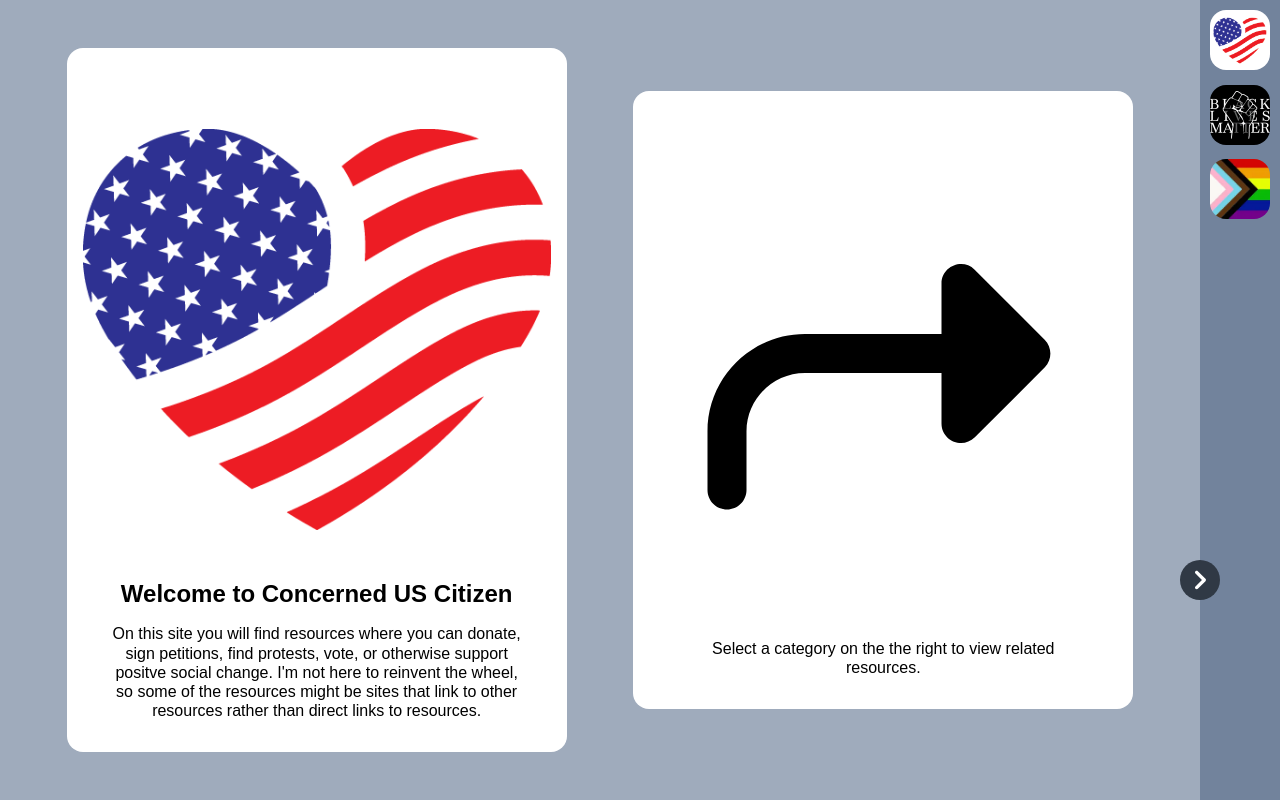
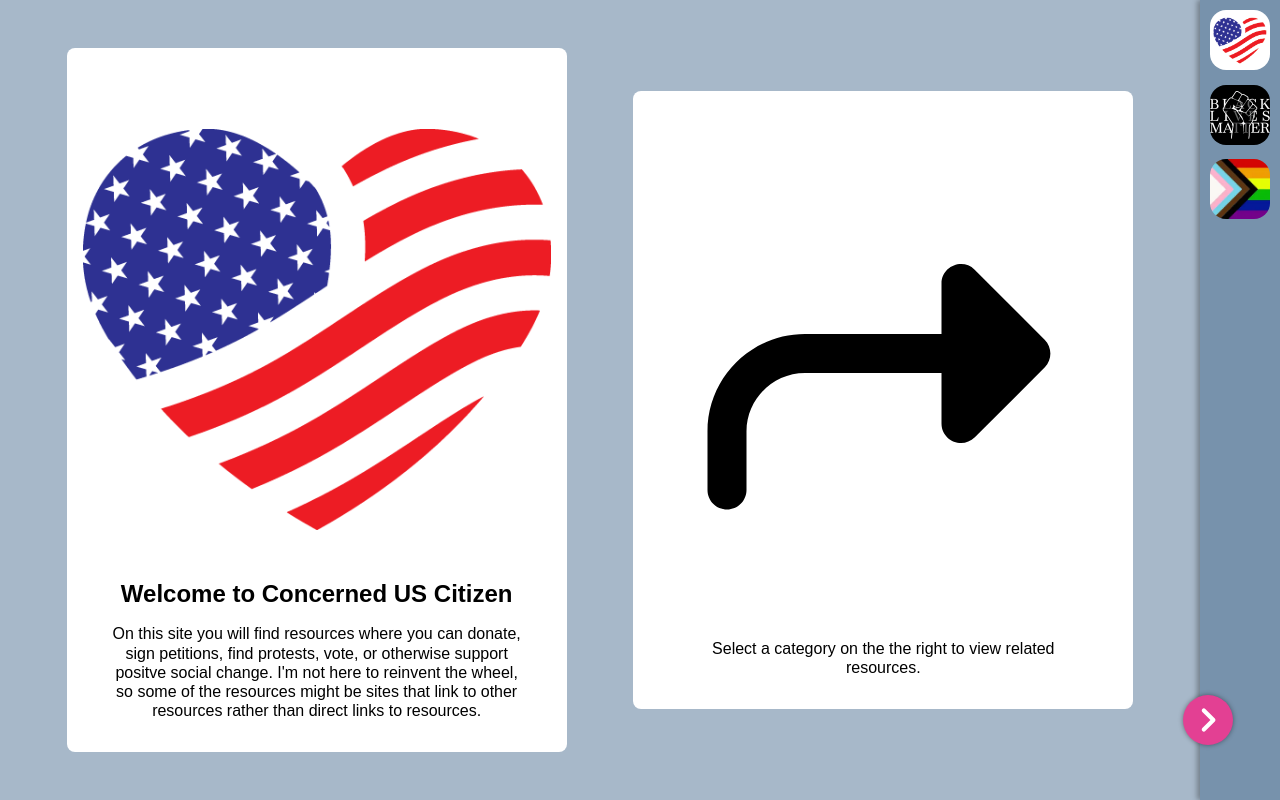
Before and after one commit to MarcusTF/concerned-us-citizen, a React (Create React App) app: page / in a window 1280 px wide. Built offline with nearby package versions, Linux system fonts and the light colour scheme; a web font is replaced by a local one.

Commit message:
improved accessability and modified styling

```diff
--- /dev/null
+++ b/src/_variables.scss
@@ -0,0 +1,2 @@
+$maincolor: rgb(119, 146, 172);
+$hueAdjust: 120;
--- a/src/components/Main/Main.scss
+++ b/src/components/Main/Main.scss
@@ -1,4 +1,4 @@
-$maincolor: rgb(114, 131, 156);
+@import '../../variables';
 
 .main {
   display: flex;
--- a/src/components/Main/Tab/Card/Card.scss
+++ b/src/components/Main/Tab/Card/Card.scss
@@ -4,7 +4,7 @@
   padding: 2rem 1rem;
   max-width: 500px;
   background-color: white;
-  border-radius: 1rem;
+  border-radius: 0.5rem;
   text-align: center;
   display: flex;
   flex-direction: column;
--- a/src/components/Main/Tab/Tab.tsx
+++ b/src/components/Main/Tab/Tab.tsx
@@ -45,7 +45,7 @@ function Tab({
       </animated.div>
     )
   } else {
-    set({ opacity: 0, transform: 'translateX(500px)' })
+    set({ opacity: 0, transform: 'translateX(100px)' })
     return null
   }
 }
--- a/src/components/SideBar/SideBar.scss
+++ b/src/components/SideBar/SideBar.scss
@@ -1,30 +1,30 @@
-$maincolor: rgb(114, 131, 156);
+@import '../../variables';
+$barWidth: 80px;
+$resizeBtnSize: 50px;
 
 .sidebar {
-  --bar-width: 80px;
   position: relative;
   display: flex;
   flex-direction: column;
   background-color: $maincolor;
+  box-shadow: -3px 0 5px rgba(0, 0, 0, 0.301);
 
-  z-index: 999;
   .btn {
     cursor: pointer;
     list-style: none;
     width: 100%;
     padding-bottom: 100%;
     background-color: white;
-    margin-bottom: calc(2 * calc(calc(var(--bar-width) / 2.2) / 5));
+    margin-bottom: calc(2 * calc(calc(#{$barWidth} / 2.2) / 5));
     border-radius: 1rem;
     background-repeat: no-repeat;
   }
   .btn:hover {
-    opacity: 80;
+    opacity: 75%;
   }
 
   .resize-btn {
-    --resize-btn-size: 40px;
-    transition: 200ms;
+    transition: 350ms;
     cursor: pointer;
     font-weight: 700;
     border: none;
@@ -35,24 +35,32 @@ $maincolor: rgb(114, 131, 156);
     border-radius: 50%;
     position: absolute;
     color: lighten($maincolor, 30%);
-    background-color: darken($maincolor, 30%);
+    box-shadow: 0 0 5px rgba(0, 0, 0, 0.411);
+    background-color: saturate(adjust-hue($maincolor, $hueAdjust), 50%);
     img {
       width: 100%;
     }
+    &:hover,
+    &:focus {
+      background-color: saturate(adjust-hue($maincolor, $hueAdjust), 70%);
+    }
+    &:focus-visible {
+      box-shadow: 0 0 0 2px black, 0 0 0 3px white;
+    }
     &-open {
-      bottom: 25%;
-      font-size: 1.5rem;
-      width: var(--resize-btn-size);
-      height: var(--resize-btn-size);
-      left: calc((var(--resize-btn-size) * -1 / 2));
+      transform-origin: center;
+      bottom: calc(10% - calc(#{$resizeBtnSize} / 2));
+      width: $resizeBtnSize;
+      height: $resizeBtnSize;
+      left: calc(calc(#{$resizeBtnSize} / 1.5) * -1 / 2);
     }
     &-closed {
-      font-size: calc(1.5rem / 1.5);
-      bottom: 30%;
-      width: calc(var(--resize-btn-size) / 1.5);
-      height: calc(var(--resize-btn-size) / 1.5);
-      left: calc(calc(var(--resize-btn-size) / 1.5) * -1 / 1.5);
-      transform: rotate(180deg);
+      left: calc((#{$resizeBtnSize} * -1.2));
+      transform-origin: center;
+      bottom: calc(10% - calc(#{$resizeBtnSize} / 2));
+      width: $resizeBtnSize;
+      height: $resizeBtnSize;
+      transform: rotate(-180deg);
     }
   }
 }
--- a/src/components/SideBar/SideBar.tsx
+++ b/src/components/SideBar/SideBar.tsx
@@ -5,7 +5,7 @@ import './SideBar.scss'
 
 import chevron from '../../assets/chevron_right-white-18dp.svg'
 
-const SideBar = ({ setActive }: { setActive: MouseEventHandler }) => {
+const SideBar = ({ setActive }: { setActive: any }) => {
   const [props, set] = useSpring(() => ({
     config: { mass: 3 },
     minWidth: '0px',
@@ -54,6 +54,8 @@ const SideBar = ({ setActive }: { setActive: MouseEventHandler }) => {
               onClick={setActive}
               className={`${item.sharedId}-btn btn`}
               style={item.buttonContent.style}
+              tabIndex={0}
+              onKeyDown={e => e.code === 'Enter' && setActive(e)}
             />
           )
         })}
```
